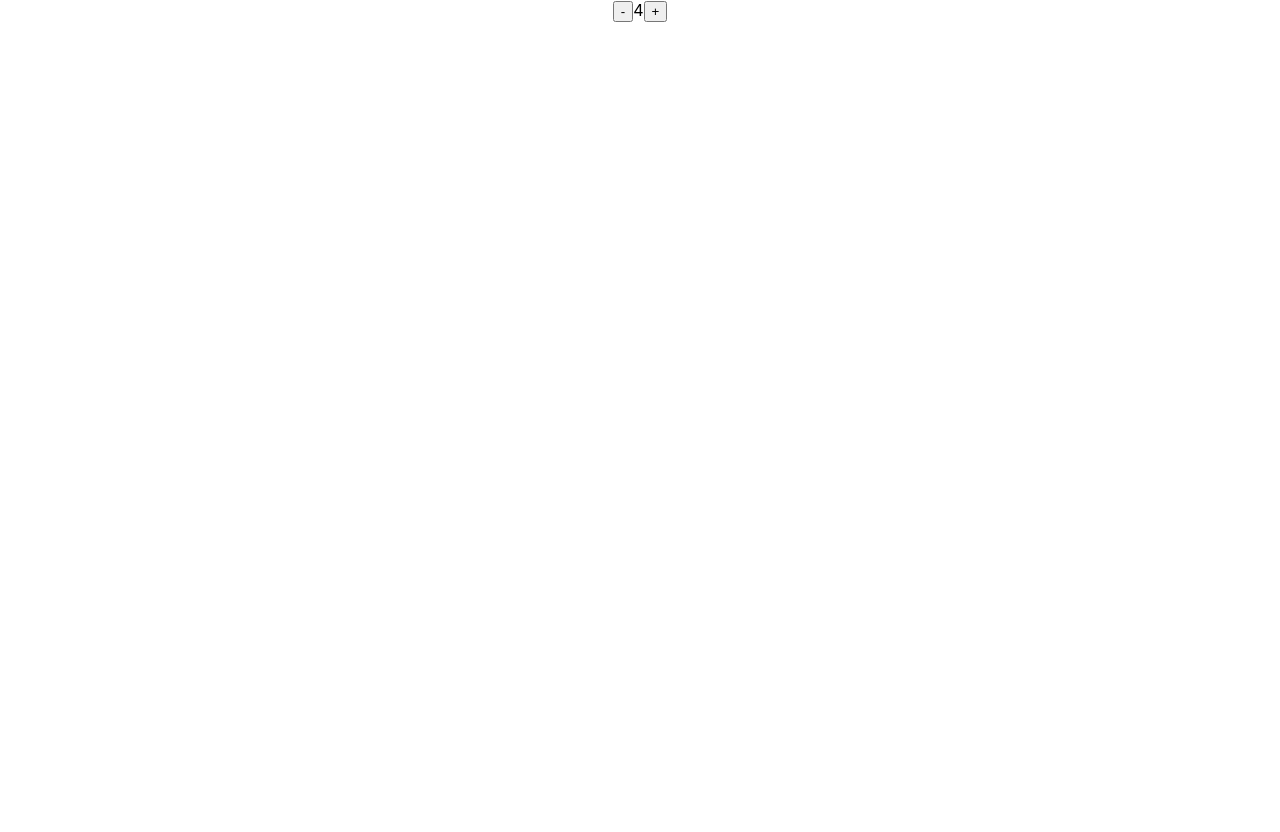
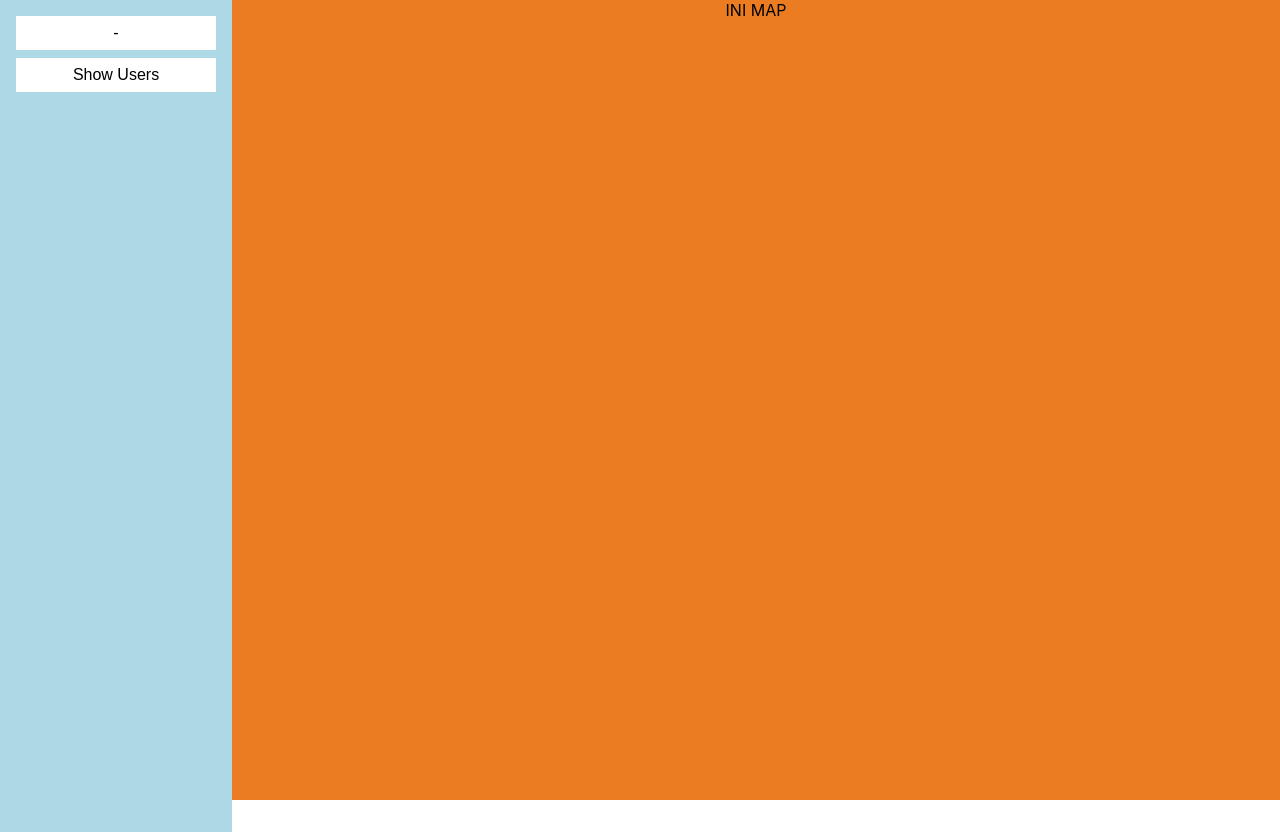
Before and after one commit to fadlinaufal06/hiking-tracker, a React (Create React App) app: page / in a window 1280 px wide. Before the commit the page ends 800 px from the top, so only its background shows below. Built offline with nearby package versions, Linux system fonts and the light colour scheme.

Commit message:
add sidebar and map container

```diff
--- a/src/App.css
+++ b/src/App.css
@@ -1,5 +1,8 @@
 .App {
   text-align: center;
+  display: flex;
+  flex-direction: row;
+  height: 100vh;
 }
 
 .App-logo {
--- a/src/App.js
+++ b/src/App.js
@@ -1,6 +1,8 @@
 import logo from './logo.svg';
 import './App.css';
 import React, {useState} from 'react';
+import Sidebar from './components/Sidebar';
+import Map from './components/Map';
 
 
 
@@ -18,10 +20,9 @@ function App() {
 
   return (
     <div className="App">
-      <button onClick={decrementCount}>-</button>
-      <span>{count}</span>
-      <button onClick={incrementCount}>+</button>
-    </div>
+    <Sidebar />
+    <Map />
+  </div>
   );
 }
 
--- /dev/null
+++ b/src/components/Map.css
@@ -0,0 +1,4 @@
+.Map {
+    flex: 1;
+    background-color: rgb(236, 124, 33);
+  }
--- /dev/null
+++ b/src/components/Map.jsx
@@ -0,0 +1,10 @@
+import React from 'react'
+import './Map.css';
+
+function Map() {
+  return (
+    <div className='Map'>INI MAP</div>
+  )
+}
+
+export default Map
--- /dev/null
+++ b/src/components/Sidebar.css
@@ -0,0 +1,53 @@
+.sidebar {
+    width: 200px;
+    height: 100vh;
+    background-color: lightblue;
+    padding: 16px;
+    transition: width 0.5s ease-in-out;
+    display: flex;
+    flex-direction: column;
+  }
+
+  .minimized {
+    width: 40px;
+    background-color: transparent;
+  }
+
+  .expand-button {
+    background-color: white;
+    border: none;
+    padding: 8px;
+    font-size: 16px;
+    cursor: pointer;
+    width: 100%;
+    margin-bottom: 8px;
+  }
+
+  .user-button {
+    background-color: white;
+    border: none;
+    padding: 8px;
+    font-size: 16px;
+    cursor: pointer;
+    width: 100%;
+    margin-bottom: 8px;
+  }
+
+  .user-list {
+    margin-top: 16px;
+  }
+
+  .user-card {
+    background-color: white;
+    padding: 8px;
+    border-radius: 4px;
+    margin-bottom: 8px;
+  }
+
+  .minimized .user-button {
+    display: none;
+  }
+
+  .map-container {
+    flex: 1;
+  }
--- /dev/null
+++ b/src/components/Sidebar.jsx
@@ -0,0 +1,52 @@
+import React, { useState } from 'react';
+import './Sidebar.css';
+
+function Sidebar() {
+  const [isExpanded, setIsExpanded] = useState(true);
+  const [showUsers, setShowUsers] = useState(false);
+  const users = ['Alice', 'Bob', 'Charlie', 'David'];
+
+  const toggleExpand = () => {
+    setIsExpanded(!isExpanded);
+    setShowUsers(false);
+  }
+
+  const toggleUsers = () => {
+    setShowUsers(!showUsers);
+  }
+
+  return (
+    <div className={`sidebar ${isExpanded ? 'expanded' : 'minimized'}`}>
+      {isExpanded && (
+        <>
+          <button className="expand-button" onClick={toggleExpand}>
+            -
+          </button>
+          <button className="user-button" onClick={toggleUsers}>
+            {showUsers ? 'Hide Users' : 'Show Users'}
+          </button>
+          {showUsers && (
+            <div className="user-list">
+              {users.map(user => (
+                <div key={user} className="user-card">
+                  {user}
+                </div>
+              ))}
+            </div>
+          )}
+        </>
+      )}
+      {!isExpanded && (
+        <button className="expand-button" onClick={toggleExpand}>
+          +
+        </button>
+      )}
+      <div className="map-container">
+        {/* insert your map component here */}
+        {/* e.g. <MyMapComponent /> */}
+      </div>
+    </div>
+  );
+}
+
+export default Sidebar;
```
Also changed, not shown: src/components/Homepage.jsx (added, +15 -0 lines).
